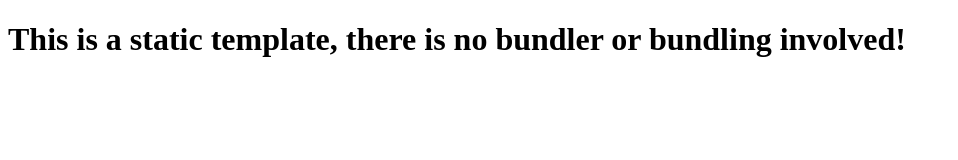
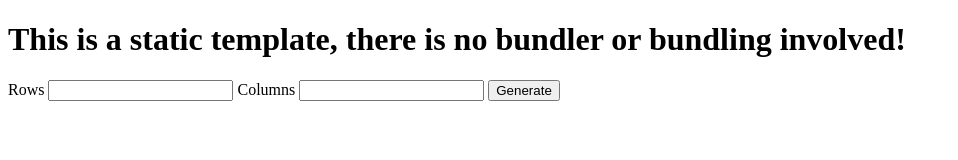
Before and after one commit to SanyaSukhariev/spread-sheet, a plain HTML site: page index.html in a window 1280 px wide. Shown: the whole page, without its empty margins (0-958 px from the left). Drawn offline with Linux system fonts and the light colour scheme.

Commit message:
Update index.html
add input and button

```diff
--- a/index.html
+++ b/index.html
@@ -4,12 +4,27 @@
     <meta charset="UTF-8" />
     <meta name="viewport" content="width=device-width, initial-scale=1.0" />
     <meta http-equiv="X-UA-Compatible" content="ie=edge" />
-    <script src="spreadsheet.js"></script>
+
     <title>New task</title>
   </head>
-  <body>
-    <h1>
+  <body id="body">
+    <h1 id="elem">
       This is a static template, there is no bundler or bundling involved!
     </h1>
+
+    <div>
+      <label>
+        <span>Rows</span>
+        <input type="text" />
+      </label>
+      <label>
+        <span>Columns</span>
+        <input type="text" />
+      </label>
+
+      <input type="button" value="Generate" />
+    </div>
+
+    <script src="spreadsheet.js"></script>
   </body>
 </html>
```
